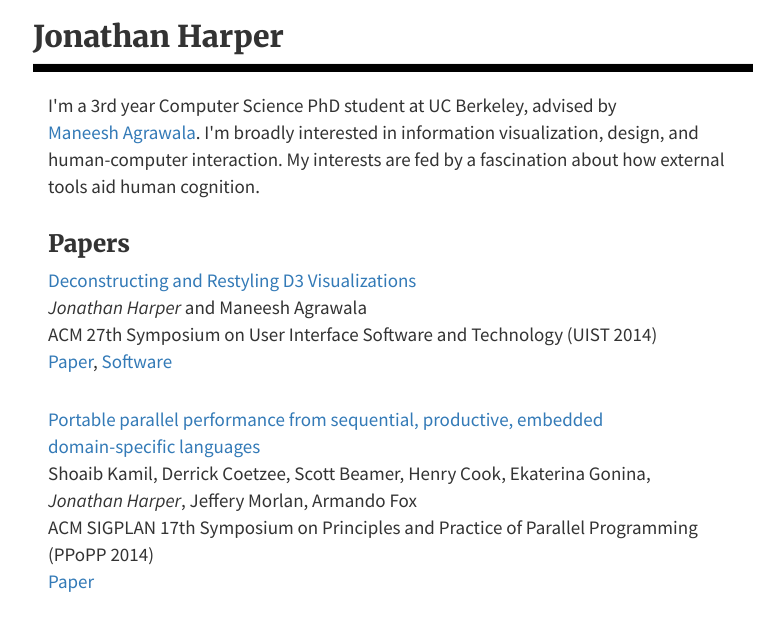
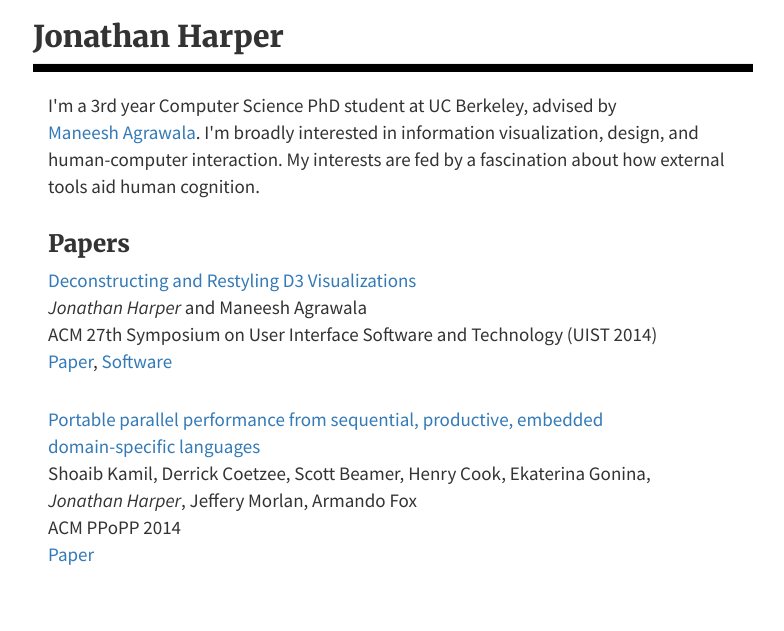
Before and after one commit to harperj/harperj.github.io, a Jekyll site: the page index.html, which Jekyll copies as it is, in a window 1280 px wide. Shown: the top 631 px of the page, without its empty margins (247-1031 px from the left). Built offline with Jekyll 4.4.1, drawn with Linux system fonts in a browser that asks for light colours.

Commit message:
shortened PPoPP

```diff
--- a/index.html
+++ b/index.html
@@ -39,7 +39,7 @@ about how external tools aid human cognition.
 				<a class="paper-title	">Portable parallel performance from sequential, productive, embedded <br>domain-specific languages</a>
 				<br />
 				Shoaib Kamil, Derrick Coetzee, Scott Beamer, Henry Cook, Ekaterina Gonina, <em>Jonathan&nbsp;Harper</em>, Jeffery Morlan, Armando Fox <br />
-				ACM SIGPLAN 17th Symposium on Principles and Practice of Parallel Programming (PPoPP 2014) <br />
+				ACM PPoPP 2014 <br />
 				<a href="http://parlab.eecs.berkeley.edu/sites/all/parlab/files/Portable%20Parallel%20Performance%20from%20Sequential,%20Productive,%20Embedded%20Domain-Specific%20Language.pdf">Paper</a>
 			</div>
 		</div>
```
